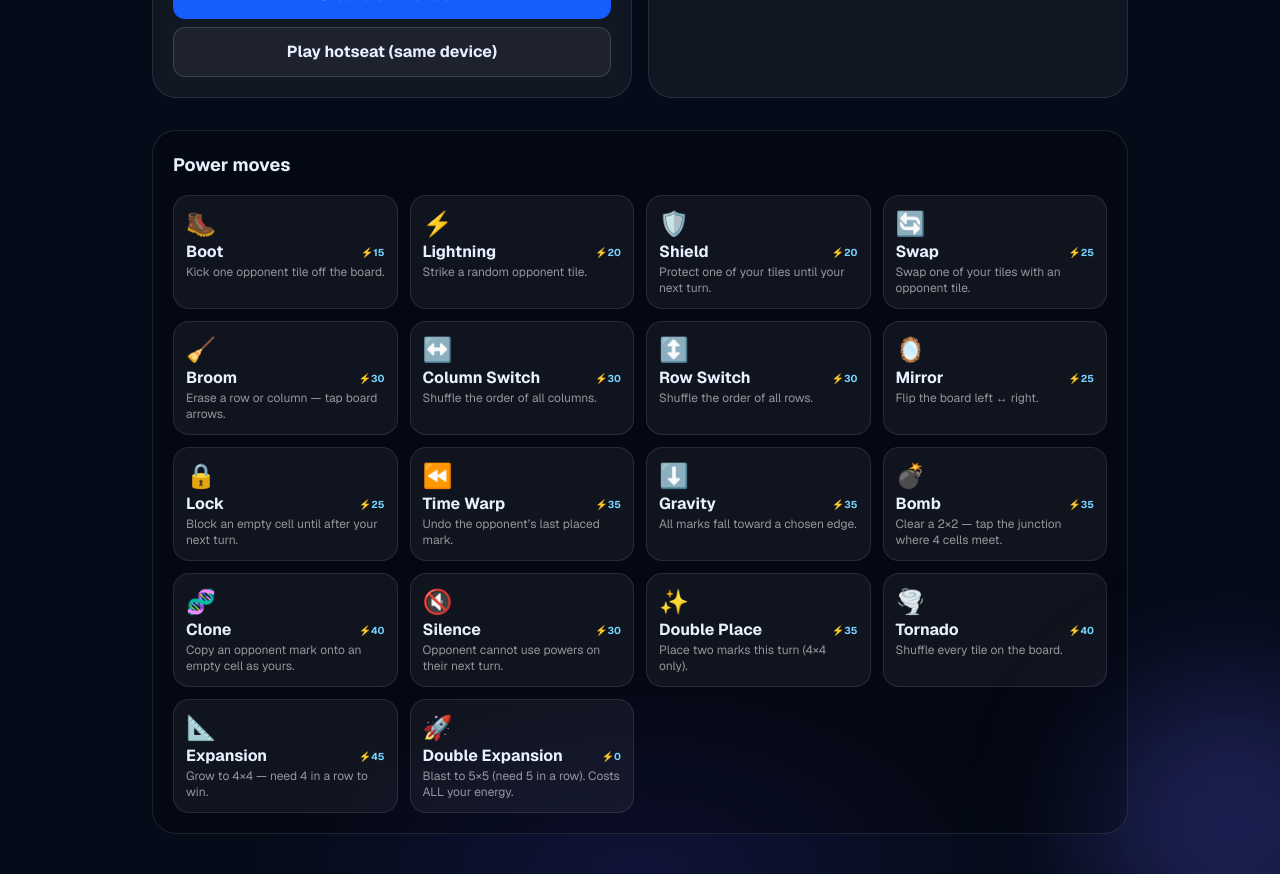
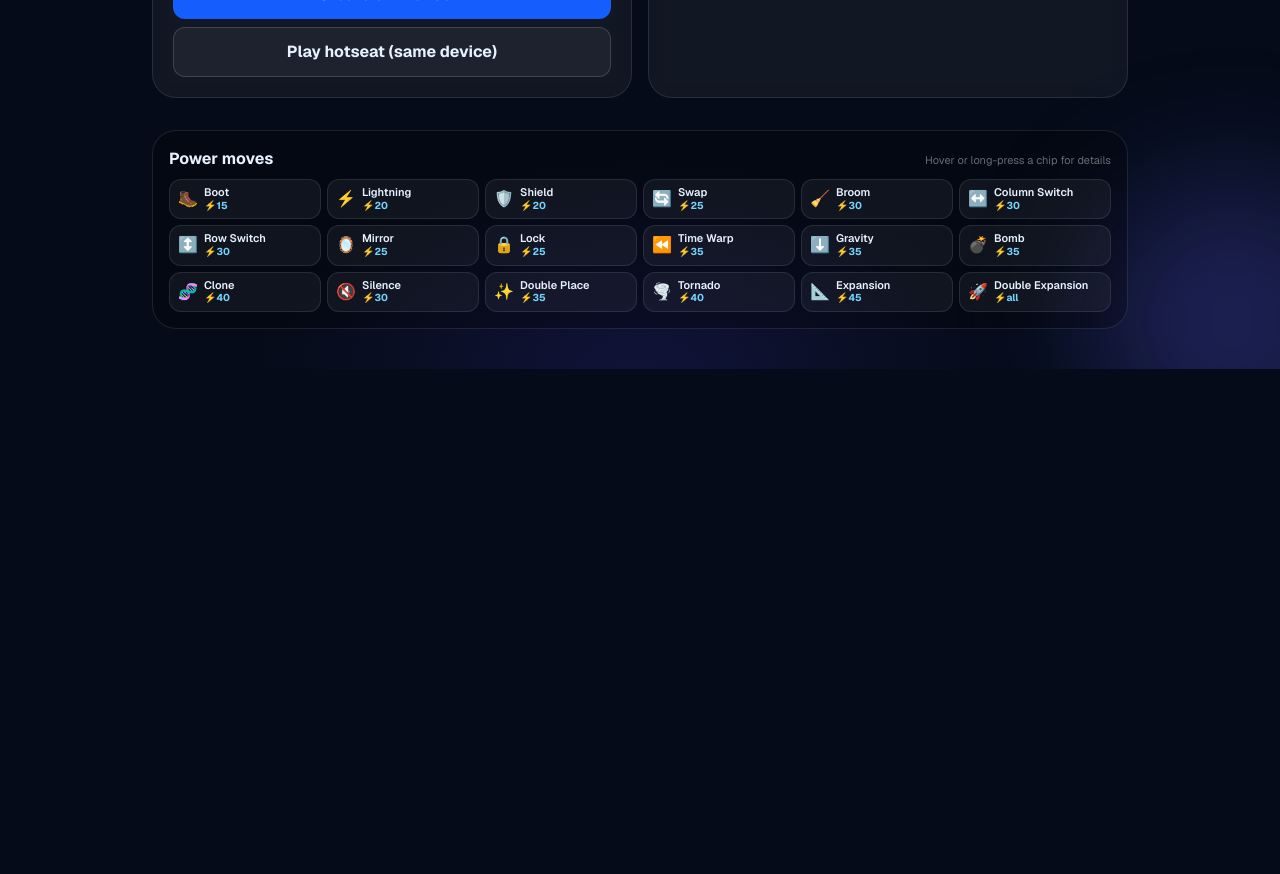
Before and after one commit to jemadden30-beep/tic-tac-cool, a Next.js app: page / in a window 1280 px wide. Shown: the part 880-1754 px from the top of the page. After the commit the page ends 1249 px from the top, so only its background shows below. Built offline with nearby package versions, Linux system fonts and the light colour scheme; no server answers.

Commit message:
Compact homepage Power moves into dense chips
Icon + name + energy cost in a tight grid; full description on title
tooltip. Ships with online-only Your matches filter.

```diff
--- a/src/app/page.tsx
+++ b/src/app/page.tsx
@@ -289,19 +289,29 @@ export default function HomePage() {
           </div>
         </section>
 
-        <section className="rounded-3xl border border-white/10 bg-black/25 p-5">
-          <h2 className="mb-4 text-lg font-bold">Power moves</h2>
-          <div className="grid gap-3 sm:grid-cols-2 lg:grid-cols-4">
+        <section className="rounded-3xl border border-white/10 bg-black/25 p-4">
+          <div className="mb-2 flex flex-wrap items-baseline justify-between gap-2">
+            <h2 className="text-base font-bold">Power moves</h2>
+            <p className="text-[11px] text-white/40">Hover or long-press a chip for details</p>
+          </div>
+          <div className="grid grid-cols-3 gap-1.5 sm:grid-cols-4 md:grid-cols-5 lg:grid-cols-6">
             {POWER_ORDER.map((id) => {
               const p = POWER_DEFS[id];
               return (
-                <div key={id} className="rounded-2xl border border-white/10 bg-white/5 p-3">
-                  <div className="text-2xl">{p.emoji}</div>
-                  <div className="flex items-center justify-between gap-2">
-                    <div className="font-bold">{p.name}</div>
-                    <span className="text-[10px] font-bold text-sky-300">⚡{p.cost}</span>
+                <div
+                  key={id}
+                  title={`${p.name} — ⚡${p.cost}\n${p.description}`}
+                  className="flex items-center gap-1.5 rounded-xl border border-white/10 bg-white/5 px-2 py-1.5 transition hover:border-sky-400/40 hover:bg-sky-500/10"
+                >
+                  <span className="text-base leading-none" aria-hidden>
+                    {p.emoji}
+                  </span>
+                  <div className="min-w-0 flex-1">
+                    <div className="truncate text-[11px] font-semibold leading-tight">{p.name}</div>
+                    <div className="text-[10px] font-bold leading-tight text-sky-300">
+                      ⚡{p.cost === 0 ? "all" : p.cost}
+                    </div>
                   </div>
-                  <p className="text-xs text-white/55">{p.description}</p>
                 </div>
               );
             })}
```
